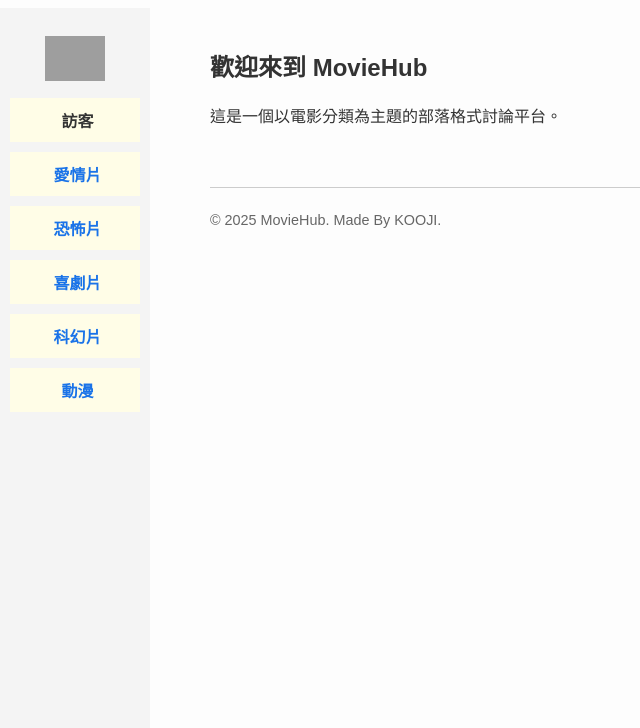
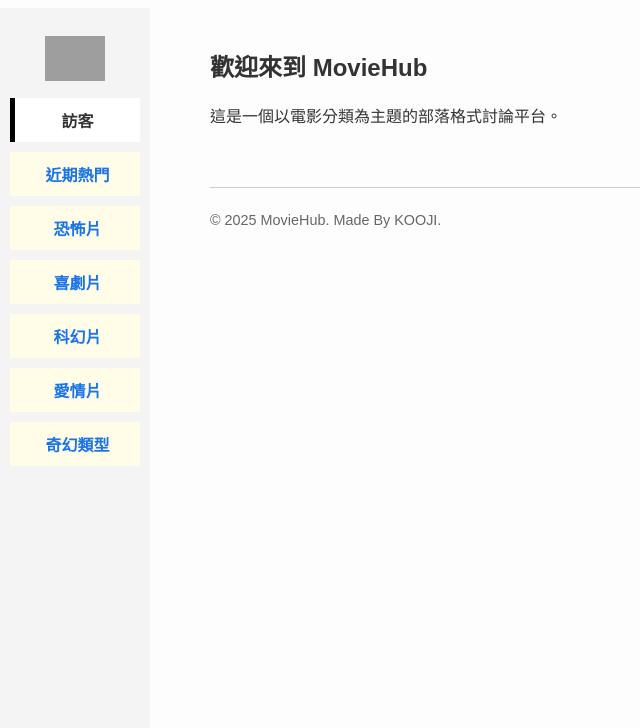
Before and after one commit to Kooji0716/FinalProject, a Flask app: page / in a window 1280 px wide. Shown: the part 72-800 px from the top of the page, without its empty margins (0-640 px from the left). Run offline with Flask 3, Linux system fonts and the light colour scheme; grey boxes are pictures that could not be loaded.

Commit message:
修正身分欄位也會有hover的問題

```diff
--- a/static/style.css
+++ b/static/style.css
@@ -42,6 +42,17 @@ header {
     display: block;
     margin: 0 auto 10px;
 }
+/*身分樣式*/
+.username-label {
+    text-align: center;
+    font-weight: bold;
+    margin: 10px 0;
+    color: #333;
+    padding: 10px;
+    background-color: #ffffff;
+    border-left: 5px solid #000000;
+}
+
 
 /* 類別按鈕 */
 .category {
--- a/templates/base.html
+++ b/templates/base.html
@@ -17,7 +17,7 @@
     <a href="{{ url_for('login') }}">
         <img src="{{ url_for('static', filename='avatar.png') }}" alt="Avatar" class="avatar">
     </a>
-    <div class="category">
+    <div class="username-label">
         {% if session.get('username') %}
             {{ session['username'] }}
         {% else %}
@@ -26,11 +26,12 @@
     </div>
 
     <!-- 電影分類 -->
-    <a href="#" class="category">愛情片</a>
+    <a href="#" class="category">近期熱門</a>
     <a href="#" class="category">恐怖片</a>
     <a href="#" class="category">喜劇片</a>
     <a href="#" class="category">科幻片</a>
-    <a href="#" class="category">動漫</a>
+    <a href="#" class="category">愛情片</a>
+    <a href="#" class="category">奇幻類型</a>
 
     <!-- 登出按鈕區塊 -->
     {% if session.get('username') %}
```
